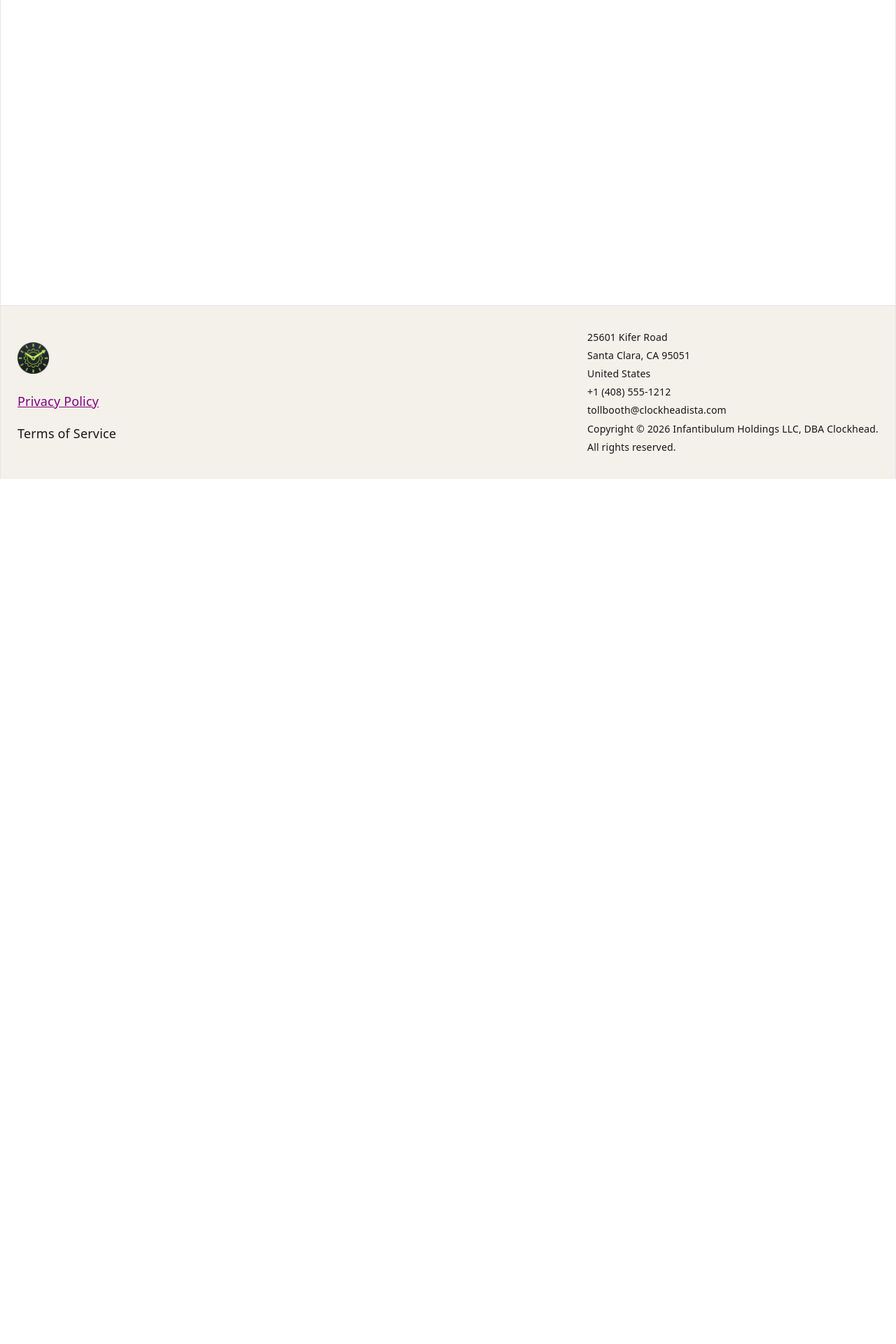
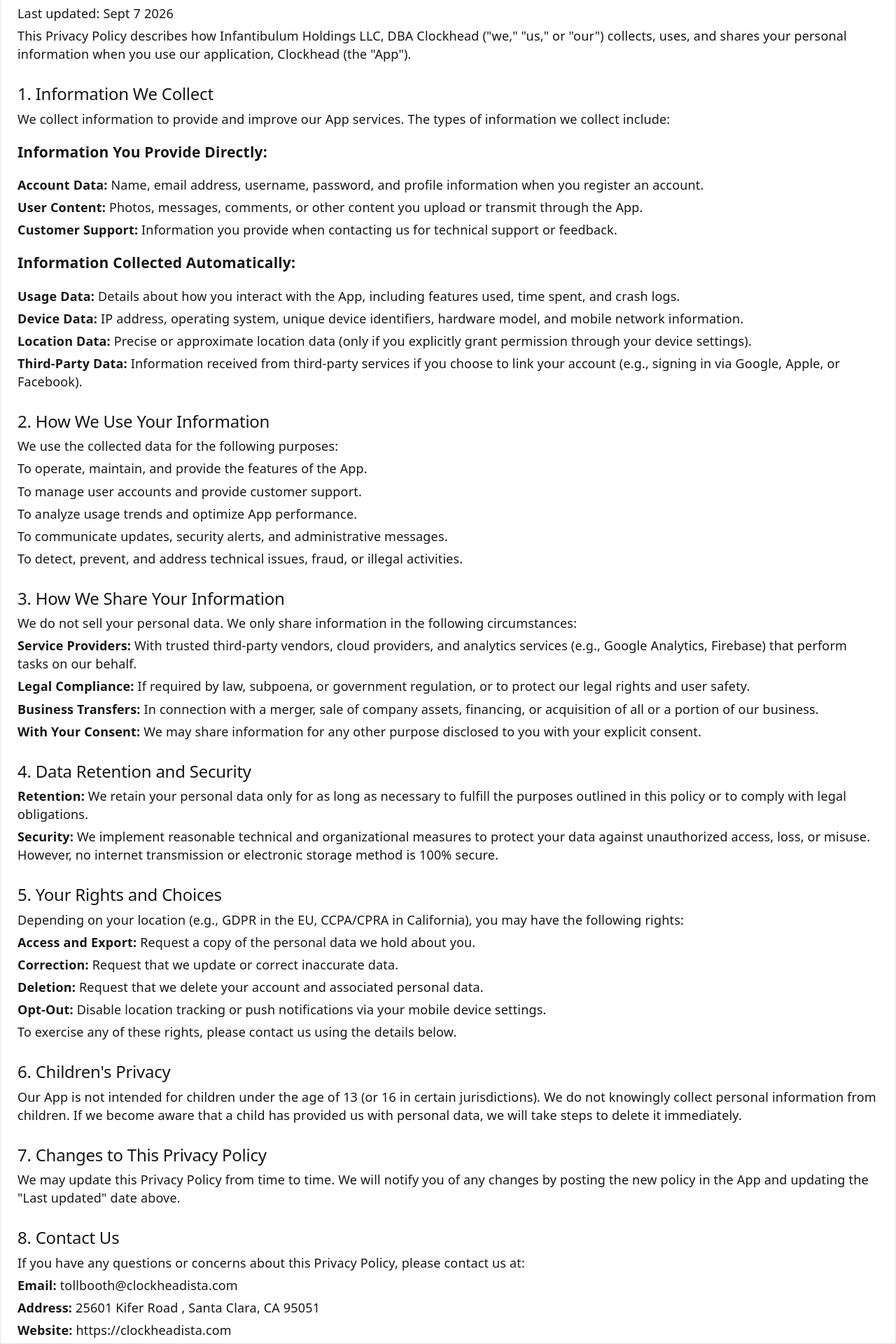
Before and after one commit to fscarlett/clockhead, a React (Vite) app: page /privacy-policy in a window 1280 px wide. Shown: the part 180-2100 px from the top of the page at 70% size. Before the commit the page ends 864 px from the top, so only its background shows below. Built offline with nearby package versions, Linux system fonts and the light colour scheme.

Commit message:
pp tos copy

```diff
--- a/src/pages/PrivacyPolicy.tsx
+++ b/src/pages/PrivacyPolicy.tsx
@@ -3,6 +3,205 @@
     <main className='main'>
       <div className='container'>
         <h1>Privacy Policy</h1>
+        <div className='content-wrapper'>
+          <style>
+            {`
+              h2 {
+                margin-top: 30px;
+              }
+                p {margin-bottom: 6px;}
+            `}
+          </style>
+          <p>Last updated: Sept 7 2026</p>
+
+          <p>
+            This Privacy Policy describes how Infantibulum Holdings LLC, DBA
+            Clockhead ("we," "us," or "our") collects, uses, and shares your
+            personal information when you use our application, Clockhead (the
+            "App").
+          </p>
+
+          <h2>1. Information We Collect</h2>
+          <p>
+            We collect information to provide and improve our App services. The
+            types of information we collect include:
+          </p>
+
+          <h3>Information You Provide Directly:</h3>
+
+          <p>
+            <strong>Account Data:</strong> Name, email address, username,
+            password, and profile information when you register an account.
+          </p>
+
+          <p>
+            <strong>User Content:</strong> Photos, messages, comments, or other
+            content you upload or transmit through the App.
+          </p>
+
+          <p>
+            <strong>Customer Support:</strong> Information you provide when
+            contacting us for technical support or feedback.
+          </p>
+
+          <h3>Information Collected Automatically:</h3>
+
+          <p>
+            <strong>Usage Data:</strong> Details about how you interact with the
+            App, including features used, time spent, and crash logs.
+          </p>
+
+          <p>
+            <strong>Device Data:</strong> IP address, operating system, unique
+            device identifiers, hardware model, and mobile network information.
+          </p>
+
+          <p>
+            <strong>Location Data:</strong> Precise or approximate location data
+            (only if you explicitly grant permission through your device
+            settings).
+          </p>
+
+          <p>
+            <strong>Third-Party Data:</strong> Information received from
+            third-party services if you choose to link your account (e.g.,
+            signing in via Google, Apple, or Facebook).
+          </p>
+
+          <h2>2. How We Use Your Information</h2>
+          <p>We use the collected data for the following purposes:</p>
+
+          <p>To operate, maintain, and provide the features of the App.</p>
+
+          <p>To manage user accounts and provide customer support.</p>
+
+          <p>To analyze usage trends and optimize App performance.</p>
+
+          <p>
+            To communicate updates, security alerts, and administrative
+            messages.
+          </p>
+
+          <p>
+            To detect, prevent, and address technical issues, fraud, or illegal
+            activities.
+          </p>
+
+          <h2>3. How We Share Your Information</h2>
+          <p>
+            We do not sell your personal data. We only share information in the
+            following circumstances:
+          </p>
+
+          <p>
+            <strong>Service Providers:</strong> With trusted third-party
+            vendors, cloud providers, and analytics services (e.g., Google
+            Analytics, Firebase) that perform tasks on our behalf.
+          </p>
+
+          <p>
+            <strong>Legal Compliance:</strong> If required by law, subpoena, or
+            government regulation, or to protect our legal rights and user
+            safety.
+          </p>
+
+          <p>
+            <strong>Business Transfers:</strong> In connection with a merger,
+            sale of company assets, financing, or acquisition of all or a
+            portion of our business.
+          </p>
+
+          <p>
+            <strong>With Your Consent:</strong> We may share information for any
+            other purpose disclosed to you with your explicit consent.
+          </p>
+
+          <h2>4. Data Retention and Security</h2>
+          <p>
+            <strong>Retention:</strong> We retain your personal data only for as
+            long as necessary to fulfill the purposes outlined in this policy or
+            to comply with legal obligations.
+          </p>
+
+          <p>
+            <strong>Security:</strong> We implement reasonable technical and
+            organizational measures to protect your data against unauthorized
+            access, loss, or misuse. However, no internet transmission or
+            electronic storage method is 100% secure.
+          </p>
+
+          <h2>5. Your Rights and Choices</h2>
+          <p>
+            Depending on your location (e.g., GDPR in the EU, CCPA/CPRA in
+            California), you may have the following rights:
+          </p>
+
+          <p>
+            <strong>Access and Export:</strong> Request a copy of the personal
+            data we hold about you.
+          </p>
+
+          <p>
+            <strong>Correction:</strong> Request that we update or correct
+            inaccurate data.
+          </p>
+
+          <p>
+            <strong>Deletion:</strong> Request that we delete your account and
+            associated personal data.
+          </p>
+
+          <p>
+            <strong>Opt-Out:</strong> Disable location tracking or push
+            notifications via your mobile device settings.
+          </p>
+
+          <p>
+            To exercise any of these rights, please contact us using the details
+            below.
+          </p>
+
+          <h2>6. Children's Privacy</h2>
+          <p>
+            Our App is not intended for children under the age of 13 (or 16 in
+            certain jurisdictions). We do not knowingly collect personal
+            information from children. If we become aware that a child has
+            provided us with personal data, we will take steps to delete it
+            immediately.
+          </p>
+
+          <h2>7. Changes to This Privacy Policy</h2>
+          <p>
+            We may update this Privacy Policy from time to time. We will notify
+            you of any changes by posting the new policy in the App and updating
+            the "Last updated" date above.
+          </p>
+
+          <h2>8. Contact Us</h2>
+          <p>
+            If you have any questions or concerns about this Privacy Policy,
+            please contact us at:
+          </p>
+
+          <p>
+            <strong>Email:</strong> tollbooth@clockheadista.com
+          </p>
+
+          <p>
+            <strong>Address:</strong> 25601 Kifer Road , Santa Clara, CA 95051
+          </p>
+
+          <p>
+            <strong>Website:</strong>{' '}
+            <a
+              href='https://clockheadista.com'
+              target='_blank'
+              rel='noopener noreferrer'
+            >
+              https://clockheadista.com
+            </a>
+          </p>
+        </div>
       </div>
     </main>
   )
--- a/src/pages/TermsOfService.tsx
+++ b/src/pages/TermsOfService.tsx
@@ -3,6 +3,22 @@
     <main className='main'>
       <div className='container'>
         <h1>Terms of Service</h1>
+
+        <div className='content-wrapper'>
+          <style>
+            {`
+              h2 {
+                margin-top: 30px;
+              }
+                p {margin-bottom: 6px;}
+            `}
+          </style>
+          <p>Last updated: Sept 7 2026</p>
+          <p>
+            There is no service, this site doesn't do anything and does not
+            provide a service.
+          </p>
+        </div>
       </div>
     </main>
   )
```
